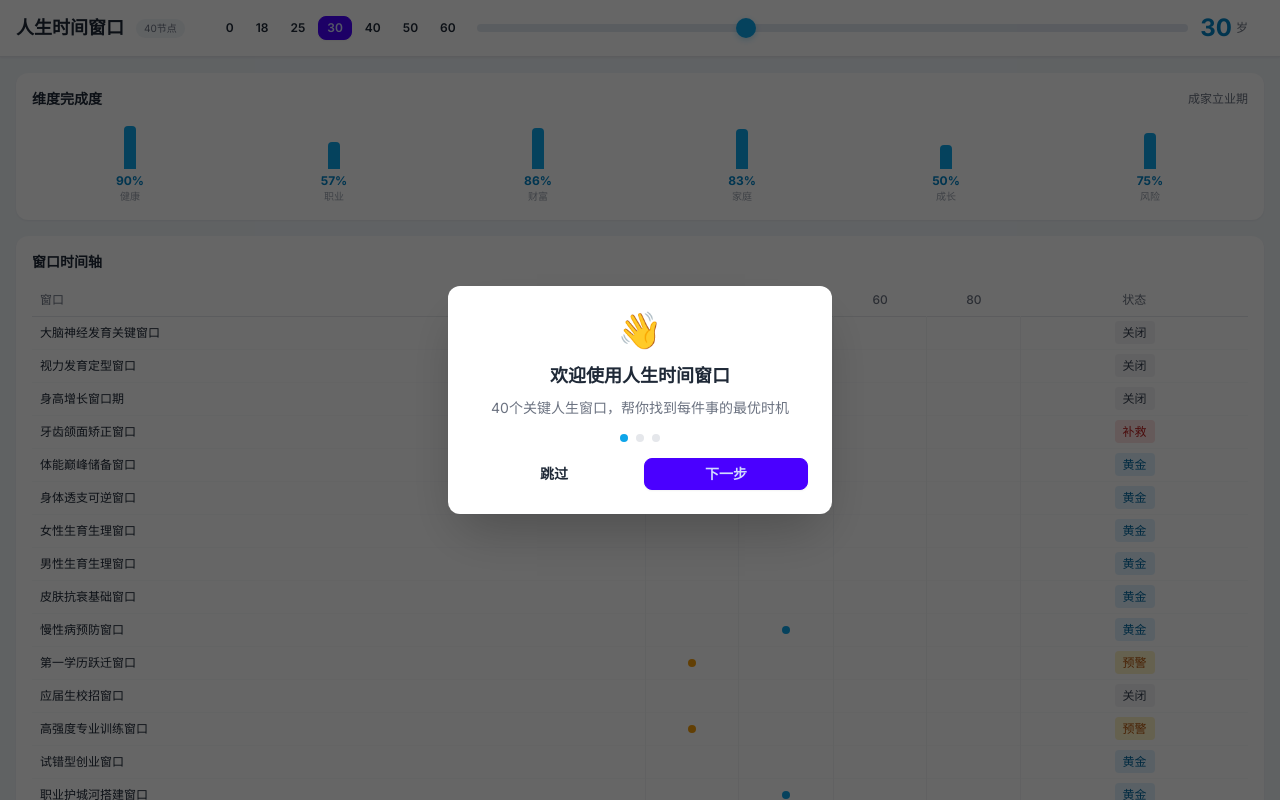
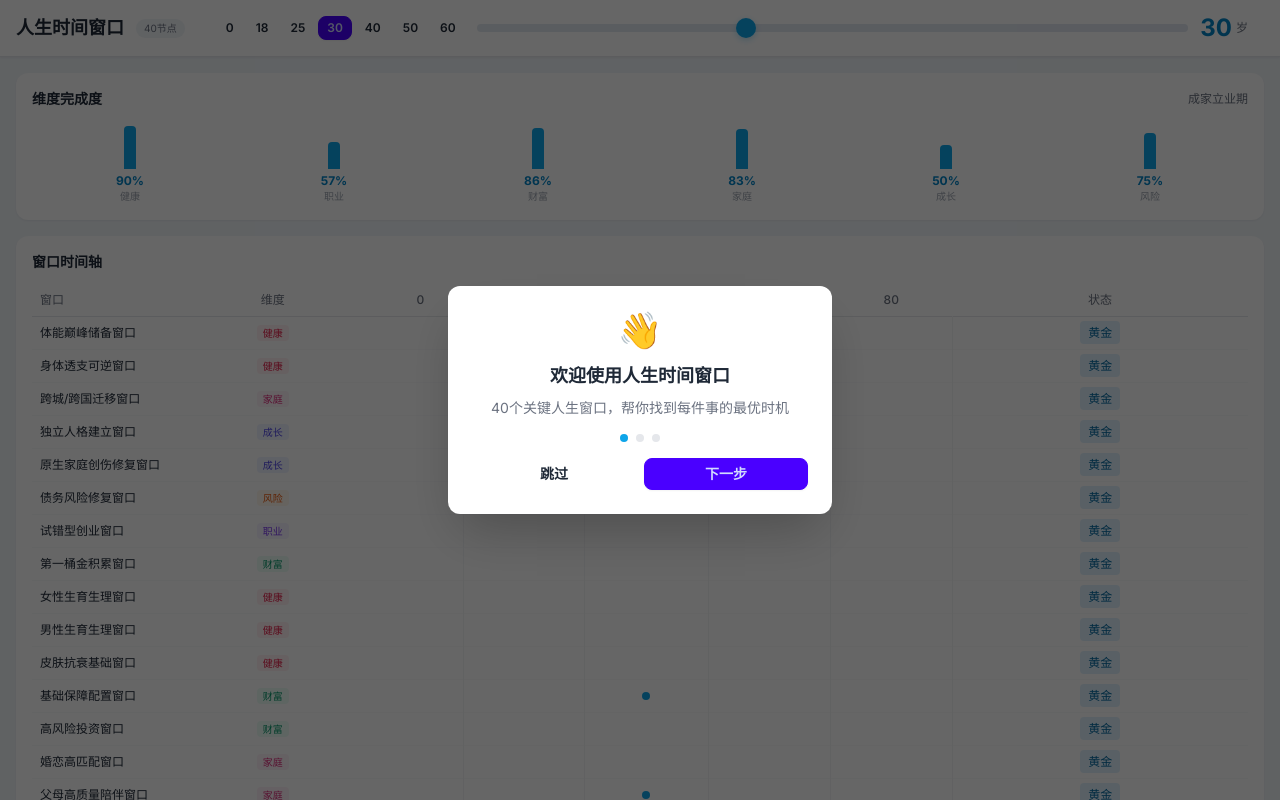
Before and after one commit to HANXU2018/UnyieldingChinese, a plain HTML site: page index.html in a window 1280 px wide. Shown: the top 800 px of the page. Drawn offline with nearby package versions, Linux system fonts and the light colour scheme.

Commit message:
Add dimension tags and sorting to timeline table
- Add dimension column with colored tags (健康/职业/财富/家庭/成长/风险)
- Sort logic: by status priority (gold>warning>early>risk>close), then by gold start age
- Support filtering by dimension in timeline table
- Show all windows (not just first 20) with better scrolling
- Add补救 status color in legend
- Each dimension has unique color for visual distinction

Co-Authored-By: Claude Sonnet 4.6 <noreply@anthropic.com>

```diff
--- a/assets/js/app.js
+++ b/assets/js/app.js
@@ -78,11 +78,28 @@ function renderTimeline() {
   const totalAge = 80;
   const markers = [0, 20, 40, 60, 80];
 
-  windowData.slice(0, 20).forEach(function(w) {
+  const catLabels = { health: '健康', career: '职业', finance: '财富', relation: '家庭', spirit: '成长', risk: '风险' };
+  const catColors = { health: 'bg-rose-50 text-rose-600', career: 'bg-violet-50 text-violet-600', finance: 'bg-emerald-50 text-emerald-600', relation: 'bg-pink-50 text-pink-600', spirit: 'bg-indigo-50 text-indigo-600', risk: 'bg-orange-50 text-orange-600' };
+
+  let data = windowData;
+
+  if (currentFilter !== 'all') {
+    data = data.filter(function(w) { return w.category === currentFilter; });
+  }
+
+  const statusOrder = { gold: 1, warning: 2, early: 3, risk: 4, close: 5 };
+
+  data = data.slice().sort(function(a, b) {
+    const sa = getWindowStatus(a, currentAge).status;
+    const sb = getWindowStatus(b, currentAge).status;
+    const oa = (statusOrder[sa] || 9);
+    const ob = (statusOrder[sb] || 9);
+    if (oa !== ob) return oa - ob;
+    return a.goldStart - b.goldStart;
+  });
+
+  data.forEach(function(w) {
     const s = getWindowStatus(w, currentAge);
-    const startPct = (w.goldStart / totalAge * 100).toFixed(1);
-    const endPct = (w.goldEnd / totalAge * 100).toFixed(1);
-    const leftPct = ((w.goldStart - currentAge) / totalAge * 100).toFixed(1);
 
     let barHtml = '';
     markers.forEach(function(m, i) {
@@ -93,8 +110,11 @@ function renderTimeline() {
     });
 
     html += '<tr class="border-b border-gray-50 hover:bg-sky-50 cursor-pointer" data-id="' + w.id + '">';
-    html += '<td class="py-2 px-2 text-left">';
+    html += '<td class="py-2 px-2 text-left w-32">';
     html += '<div class="truncate max-w-[120px]" title="' + w.title + '">' + w.title + '</div>';
+    html += '</td>';
+    html += '<td class="py-2 px-1 text-center">';
+    html += '<span class="px-1.5 py-0.5 rounded text-[10px] font-medium ' + (catColors[w.category] || 'bg-gray-100 text-gray-600') + '">' + (catLabels[w.category] || '其他') + '</span>';
     html += '</td>';
     html += barHtml;
     html += '<td class="py-2 px-2 text-center">';
--- a/index.html
+++ b/index.html
@@ -85,7 +85,8 @@
         <table class="w-full text-xs">
           <thead>
             <tr class="border-b border-gray-200">
-              <th class="text-left py-2 px-2 text-gray-500 font-medium">窗口</th>
+              <th class="text-left py-2 px-2 text-gray-500 font-medium w-32">窗口</th>
+              <th class="text-center py-2 px-1 text-gray-500 font-medium">维度</th>
               <th class="text-center py-2 px-1 text-gray-500 font-medium">0</th>
               <th class="text-center py-2 px-1 text-gray-500 font-medium">20</th>
               <th class="text-center py-2 px-1 text-gray-500 font-medium">40</th>
@@ -96,12 +97,12 @@
           </thead>
           <tbody id="timelineTable"></tbody>
         </table>
-      </div>
-      <div class="flex gap-4 mt-2 text-xs text-gray-500">
-        <div class="flex items-center gap-1"><div class="w-2 h-2 rounded bg-sky-500"></div><span>黄金期</span></div>
-        <div class="flex items-center gap-1"><div class="w-2 h-2 rounded bg-amber-500"></div><span>预警</span></div>
-        <div class="flex items-center gap-1"><div class="w-2 h-2 rounded bg-yellow-400"></div><span>提前</span></div>
-      </div>
+        <div class="flex gap-3 mt-2 text-xs text-gray-500">
+          <div class="flex items-center gap-1"><div class="w-2 h-2 rounded bg-sky-500"></div><span>黄金期</span></div>
+          <div class="flex items-center gap-1"><div class="w-2 h-2 rounded bg-amber-500"></div><span>预警</span></div>
+          <div class="flex items-center gap-1"><div class="w-2 h-2 rounded bg-yellow-400"></div><span>提前</span></div>
+          <div class="flex items-center gap-1"><div class="w-2 h-2 rounded bg-red-400"></div><span>补救</span></div>
+        </div>
     </div>
 
     <!-- 统计面板 -->
```
